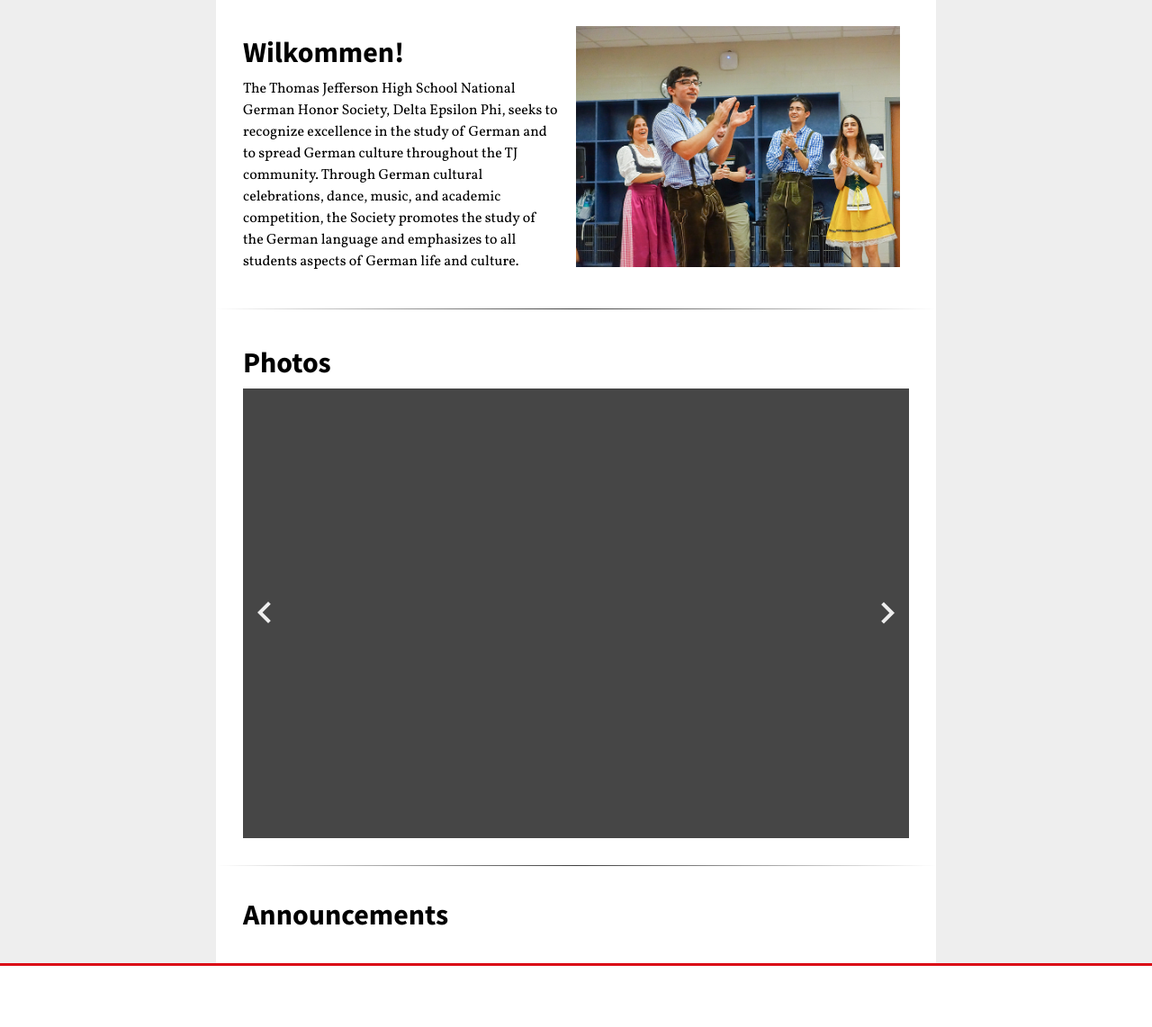
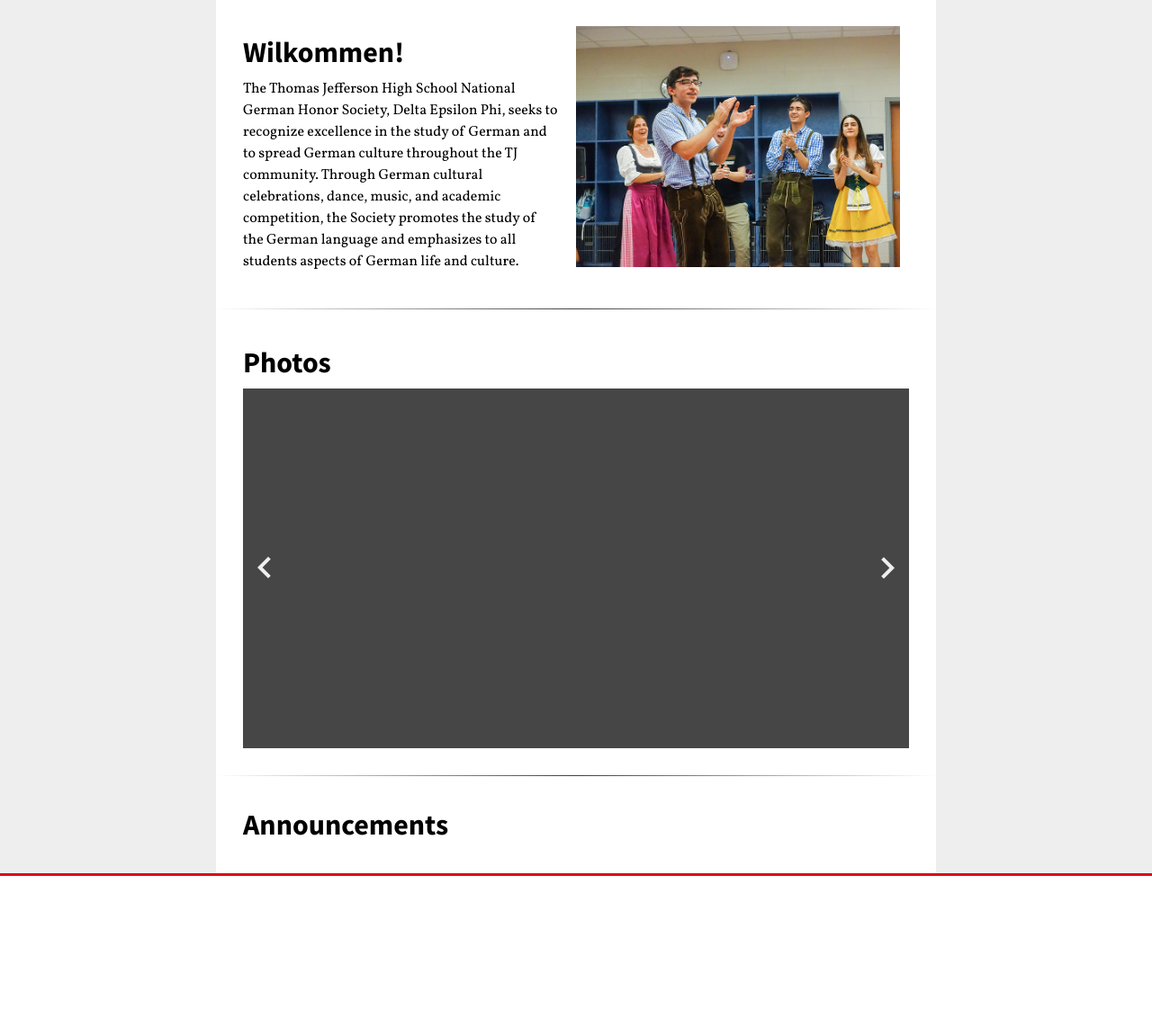
Before and after one commit to tjghs/ghswebsite, a Flask app: page / in a window 1280 px wide. Shown: the part 72-1214 px from the top of the page at 90% size. After the commit the page ends 1046 px from the top, so only its background shows below. Run offline with Flask 2, Linux system fonts and the light colour scheme; data that the repository does not hold is empty; parts of the project's set-up code (start-up, migrations or seed data) failed here and were passed over.

Commit message:
some minor changes

```diff
--- a/static/css/base.css
+++ b/static/css/base.css
@@ -223,7 +223,7 @@ header {
 
 #slideshow {
     width: 100%;
-    height: 500px;
+    height: 400px;
     position: relative;
     background-color: #464646;
     overflow: hidden;
--- a/templates/admin.html
+++ b/templates/admin.html
@@ -40,7 +40,7 @@
                             <th>Item</th>
                             <th>Approved</th>
                         </tr>
-                    {% for hour in hours %}
+                        {% for hour in hours %}
                         <tr>
                             <td>{{ hour.id }}</td>
                             <td>{{ hour.date }}</td>
@@ -50,7 +50,7 @@
                             <td>{{ hour.item }}</td>
                             <td>{{ hour.approved }}</td>
                         </tr>
-                    {% endfor %}
+                        {% endfor %}
                         <!--<tr>
                             <td>1</td>
                             <td>Naitian Zhou</td>
--- /dev/null
+++ b/templates/description.html
@@ -0,0 +1 @@
+<p>The Thomas Jefferson High School National German Honor Society, Delta Epsilon Phi, seeks to recognize excellence in the study of German and to spread German culture throughout the TJ community. Through German cultural celebrations, dance, music, and academic competition, the Society promotes the study of the German language and emphasizes to all students aspects of German life and culture.</p>
--- a/templates/hours.html
+++ b/templates/hours.html
@@ -29,7 +29,7 @@
                             <th>Item</th>
                             <th>Approved</th>
                         </tr>
-                    {% for hour in hours %}
+                        {% for hour in hours %}
                         <tr>
                             <td>{{ hour.id }}</td>
                             <td>{{ hour.date }}</td>
@@ -39,7 +39,7 @@
                             <td>{{ hour.item }}</td>
                             <td>{{ hour.approved }}</td>
                         </tr>
-                    {% endfor %}
+                        {% endfor %}
                     </table>
                 </div>
             </div>
--- a/templates/index.html
+++ b/templates/index.html
@@ -21,7 +21,7 @@
                     <div id="welcome">
                         <div id="welcome-text">
                             <h1>Wilkommen!</h1>
-                            <p>The Thomas Jefferson High School National German Honor Society, Delta Epsilon Phi, seeks to recognize excellence in the study of German and to spread German culture throughout the TJ community. Through German cultural celebrations, dance, music, and academic competition, the Society promotes the study of the German language and emphasizes to all students aspects of German life and culture.</p>
+                            {% include 'description.html' %}
                         </div>
                         <div id="welcome-image">
                             <img src="images/welcome.jpg" alt="welcome.jpg" />
@@ -47,7 +47,7 @@
                 <section class="content-section">
                     <div id="announcements">
                     <h1>Announcements</h1>
-                    {% for announcement in announcements %}
+                        {% for announcement in announcements %}
                         <div class="announcement card">
                             <div class="announcement-title">
                                 <h2>{{ announcement.title }}</h2>
@@ -57,7 +57,7 @@
                                 {{ announcement.desc }}
                             </div>
                         </div>
-                    {% endfor %}
+                        {% endfor %}
                     </div>
                 </section>
             </div>
```
